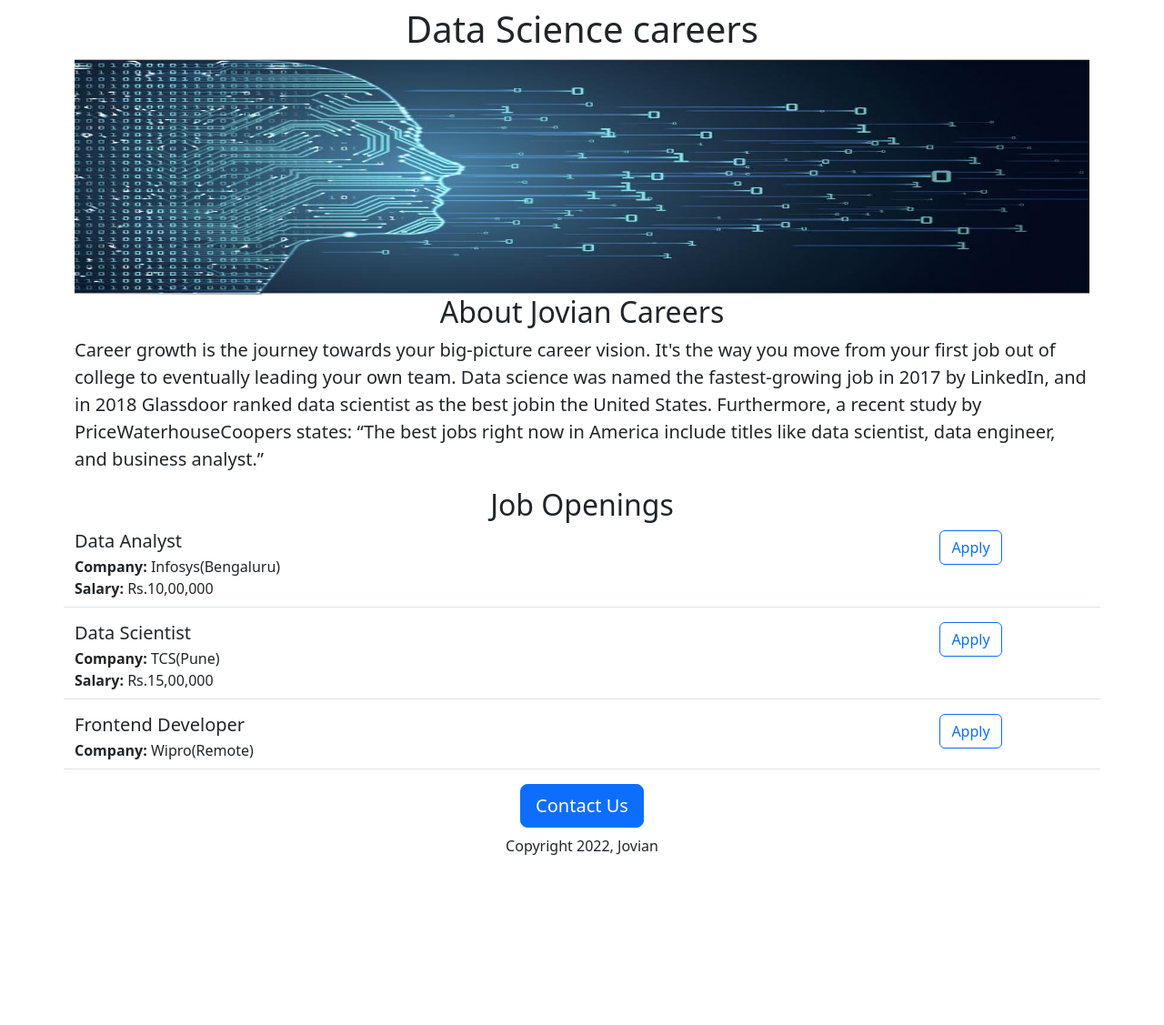
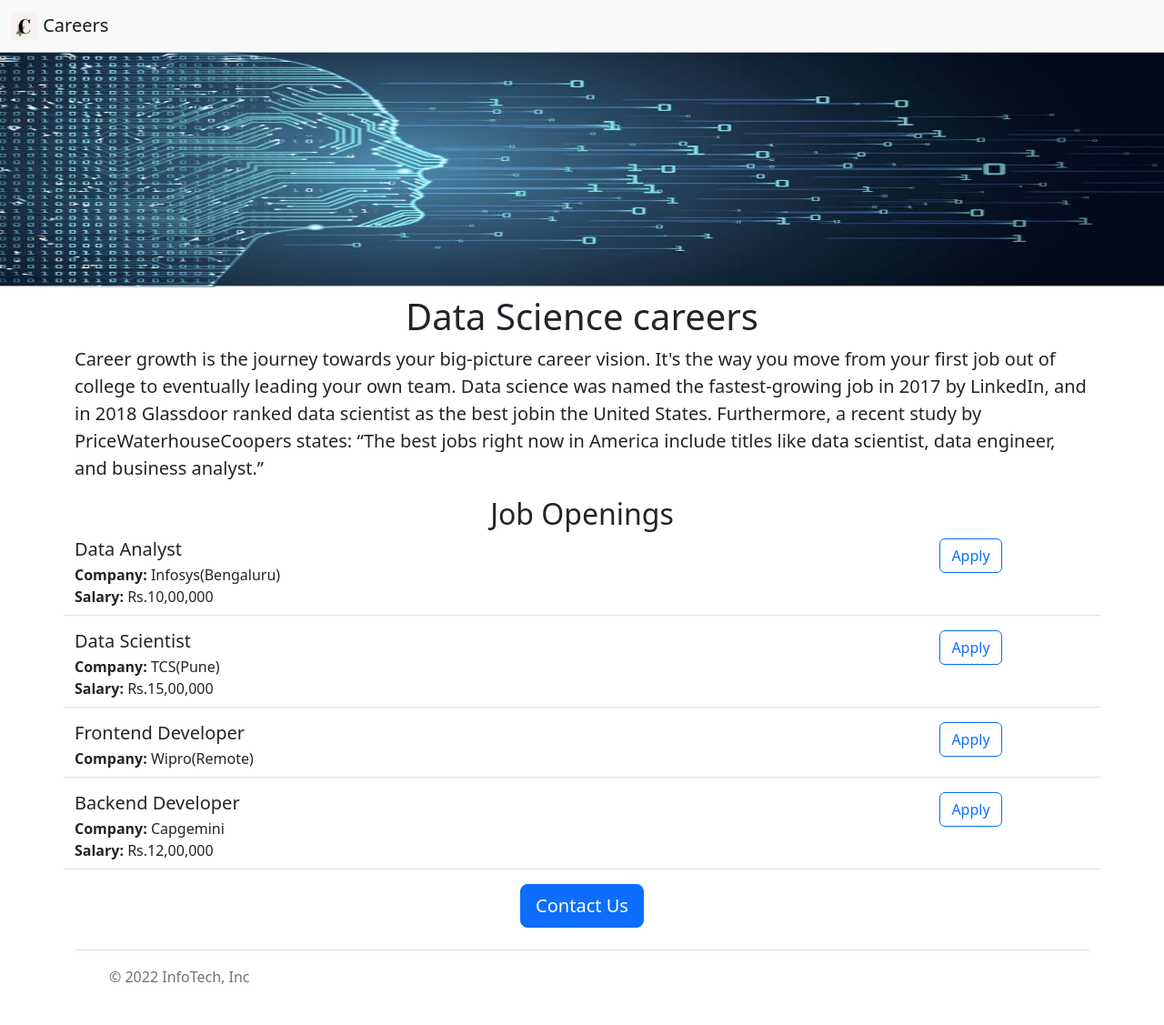
Before and after one commit to ashwini1507/career-website, a Flask app: page / in a window 1280 px wide. Shown: the whole page at 91% size. Before the commit the page ends 940 px from the top, so only its background shows below. Run offline with Flask 2, Linux system fonts and the light colour scheme.

Commit message:
added nav and footer

```diff
--- a/app.py
+++ b/app.py
@@ -18,6 +18,12 @@ JOBS=[
     'id':3,
     'title':'Frontend Developer',
     'Company':'Wipro(Remote)'
+  },
+  {
+    'id':4,
+    'title':'Backend Developer',
+    'Company':'Capgemini',
+    'Salary':'Rs.12,00,000'
   }
 ]
 
--- /dev/null
+++ b/templates/footer.html
@@ -0,0 +1,16 @@
+<div class="container">
+  <footer class="d-flex flex-wrap justify-content-between align-items-center py-3 my-4 border-top">
+    <div class="col-md-4 d-flex align-items-center">
+      <a href="/" class="mb-3 me-2 mb-md-0 text-muted text-decoration-none lh-1">
+        <svg class="bi" width="30" height="24"><use xlink:href="#bootstrap"/></svg>
+      </a>
+      <span class="mb-3 mb-md-0 text-muted">&copy; 2022 InfoTech, Inc</span>
+    </div>
+
+    <ul class="nav col-md-4 justify-content-end list-unstyled d-flex">
+      <li class="ms-3"><a class="text-muted" href="#"><svg class="bi" width="24" height="24"><use xlink:href="#twitter"/></svg></a></li>
+      <li class="ms-3"><a class="text-muted" href="#"><svg class="bi" width="24" height="24"><use xlink:href="#instagram"/></svg></a></li>
+      <li class="ms-3"><a class="text-muted" href="#"><svg class="bi" width="24" height="24"><use xlink:href="#facebook"/></svg></a></li>
+    </ul>
+  </footer>
+</div>
--- a/templates/home.html
+++ b/templates/home.html
@@ -13,10 +13,10 @@
     </style>
   </head>
   <body>
+    {%include 'nav.html'%}
+    <img class="img-fluid" id="banner" src="https://career-website.ashwini1507.repl.co/static/banner.jpg">
     <div class="container">
       <h1 class="mt-2 mb-2" ><center>Data Science careers</center></h1>
-      <img class="img-fluid" id="banner" src="https://career-website.ashwini1507.repl.co/static/banner.jpg">
-      <h2><center>About Jovian Careers</center></h2>
       <p class="lead">Career growth is the journey towards your big-picture career vision. It's the way you move from your first job out of college to eventually leading your own team. Data science was named the fastest-growing job in 2017 by LinkedIn, and in 2018 Glassdoor ranked data scientist as the best jobin the United States. Furthermore, a recent study by PriceWaterhouseCoopers states: “The best jobs right now in America include titles like data scientist, data engineer, and business analyst.”</p>
       <h2><center>Job Openings</center></h2>
       <div>
@@ -25,9 +25,9 @@
         {%endfor%}
       </div>
       <div style="text-align:center">
-        <button class="btn btn-primary btn-lg">Contact Us</button>
-        <p class="mt-2 mb-auto">Copyright 2022, Jovian</p>
+        <a href="mailto:ashwinishetti15@gmail.com?subject=Help%20regarding%20career%20website&body=Hi%2C%0D%0ACandidate%20name%3A%0D%0AProblem%20Statement%3A" class="btn btn-primary btn-lg">Contact Us</a>
       </div>
     </div>
+    {%include 'footer.html'%}
   </body>
 </html>
--- a/templates/jobs.html
+++ b/templates/jobs.html
@@ -7,6 +7,6 @@
     {%endif%}
   </div>
   <div class='col-3' style='text-align:center;'>
-    <button type="button" class="btn btn-outline-primary">Apply</button>
+    <a href="mailto:ashwinishetti15@gmail.com?subject=Application%20for%20{{job['title']}}&body=Hi%2C%0D%0ACandidate%20name%3A%0D%0AHighest%20Qualification%3A%0D%0AExperience%3A%0D%0AResume%3A" type="button" class="btn btn-outline-primary">Apply</a>
   </div>
 </div>
--- /dev/null
+++ b/templates/nav.html
@@ -0,0 +1,9 @@
+<nav class="navbar bg-light shadow-sm fixed-top">
+  <div class="container-fluid">
+    <a class="navbar-brand" href="#">
+      <img src="/static/logo.jpg" alt="Logo" width="30" height="30" class="d-inline-block align-text-top">
+      Careers
+    </a>
+  </div>
+</nav>
+<div style='height:56px'></div>
```
Also changed, not shown: static/logo.jpg (added).
